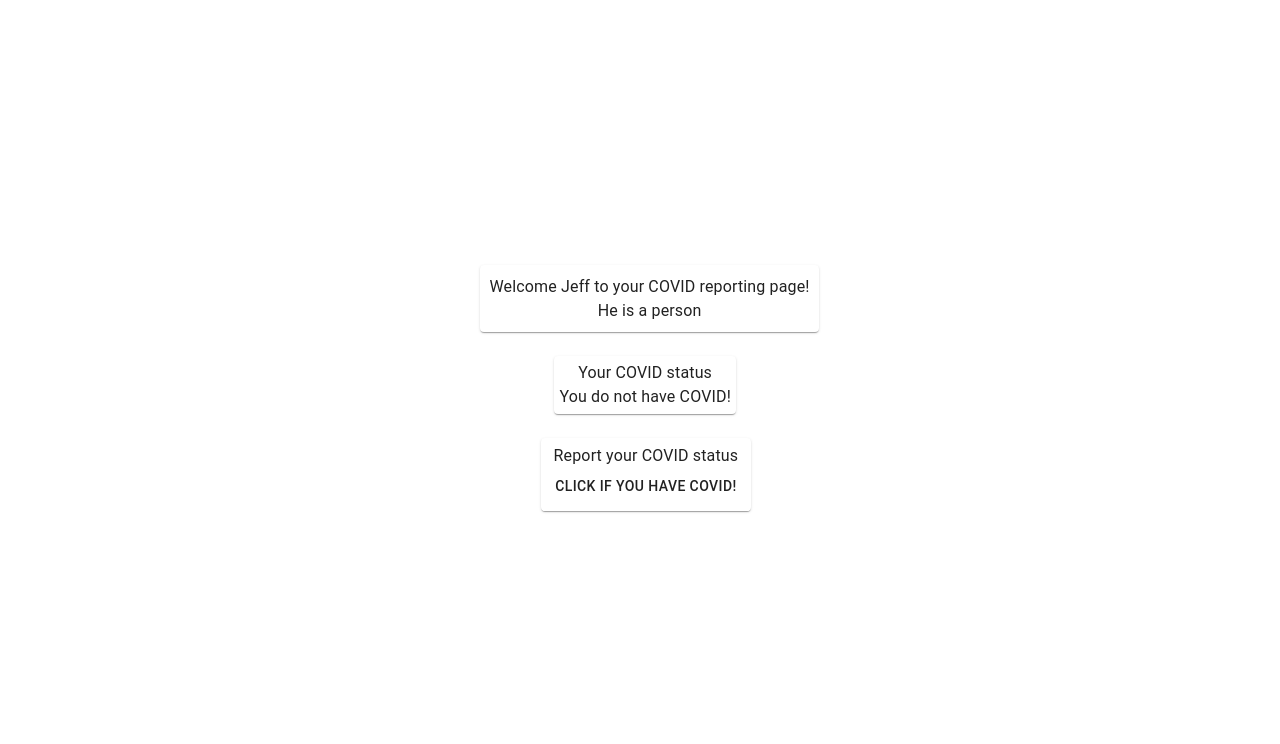
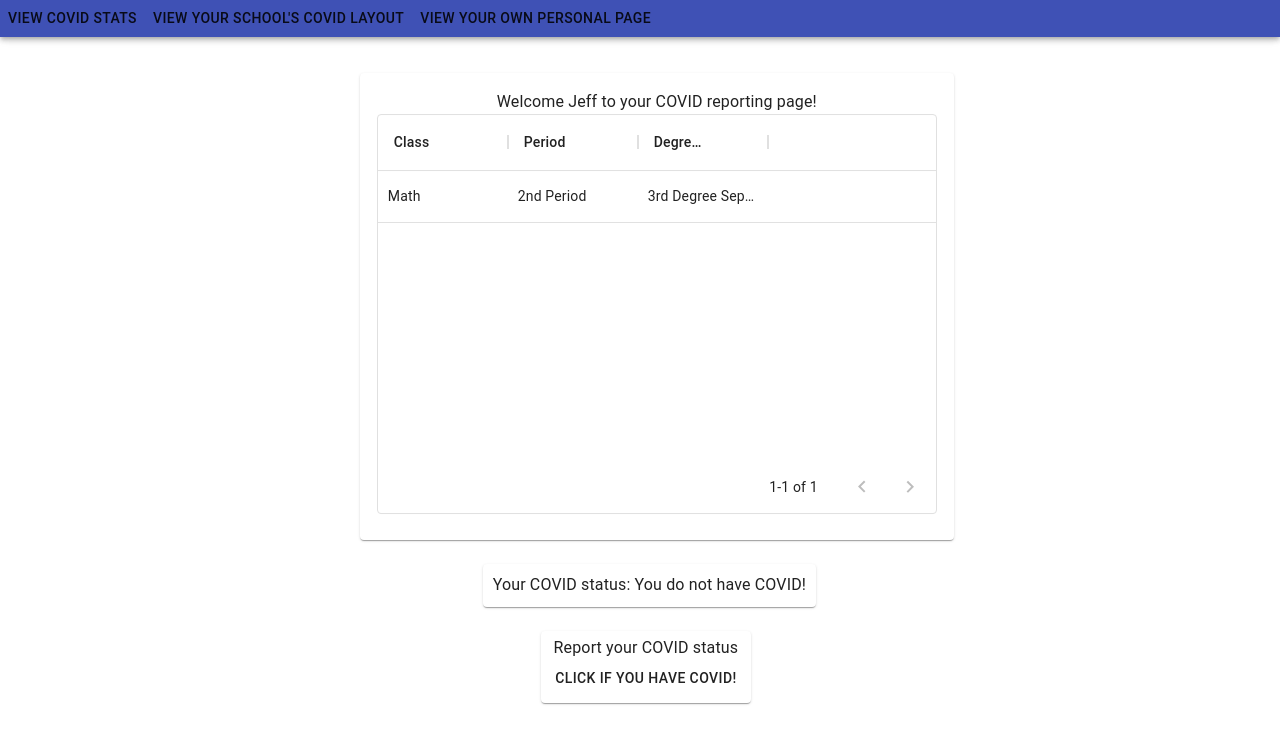
Before and after one commit to MattLiCodes/ProTracker, a React (Create React App) app: page /StudentPage in a window 1280 px wide. Shown: the top 744 px of the page. Built offline with nearby package versions, Linux system fonts and the light colour scheme.

Commit message:
Frontend on StudentPage

```diff
--- /dev/null
+++ b/src/Appbar.css
@@ -0,0 +1,5 @@
+.appBar {
+    height: max-content;
+    background-color: coral;
+    position: absolute;
+}
--- a/src/StudentPage.css
+++ b/src/StudentPage.css
@@ -21,6 +21,13 @@
 .namePaper, .COVIDStatusPaper, .COVIDUpdatePaper {
     padding: 3%;
     width: max-content;
+    height: max-content;
+}
+
+.namePaper {
+    width: 70vh;
+    height: 50vh;
+    padding-bottom: 50px;
 }
 
 .studentData {
--- a/src/StudentPage.js
+++ b/src/StudentPage.js
@@ -1,6 +1,26 @@
 import React, {Component} from 'react';
 import {Grid, Paper, Typography, Button} from '@material-ui/core';
+import {DataGrid} from '@material-ui/data-grid';
 import "./StudentPage.css";
+import Appbar from './appbar';
+
+const columns = [
+    {
+        field: 'className',
+        headerName: 'Class',
+        width: 130
+    },
+    {
+        field: 'classTime',
+        headerName: 'Period',
+        width: 130
+    },
+    {
+        field: 'COVIDDegree',
+        headerName: 'Degrees of COVID',
+        width: 130
+    }
+]
 
 class StudentPage extends Component {
     constructor(props) {
@@ -8,36 +28,44 @@ class StudentPage extends Component {
         this.state = {
             studentSpecs: {
                 'name': "Jeff",
-                'userSpecifics': "He is a person",
                 'covidStatus': false
-            }
+            },
+            rows: []
         }
     }
 
     componentDidMount = () => {
+        const rows = [{
+            'id': 0,
+            'className': "Math",
+            'classTime': "2nd Period",
+            'COVIDDegree': "3rd Degree Seperation"
+        }];
+
         this.setState({
             studentSpecs: {
                 'name': "Jeff",
-                'userSpecifics': "He is a person",
                 'covidStatus': false
-            }
+            },
+            classGrid: <DataGrid pageSize={5} rows = {rows} columns = {columns}></DataGrid>
         });
     }
 
     render() {
         return (
             <div className = "background">
+                <Appbar/>
+
                 <Grid className = "mainGridContainer" container direction = "column" alignItems = "center" spacing = {3} justify = "center">
                     <Grid item>
                         <Paper className = "namePaper">
                             <Typography className = "name">Welcome {this.state.studentSpecs['name']} to your COVID reporting page!</Typography>
-                            <Typography className = "studentData">{this.state.studentSpecs['userSpecifics']}</Typography>
+                            {this.state.classGrid}
                         </Paper>
                     </Grid>
                     <Grid item>
                         <Paper className = "COVIDStatusPaper">
-                            <Typography className = "statusDisplay">Your COVID status</Typography>
-                            <Typography className = "studentStatus">You do {this.state.studentSpecs['covidStatus'] ? "" : "not"} have COVID!</Typography>
+                            <Typography className = "statusDisplay">Your COVID status: You do {this.state.studentSpecs['covidStatus'] ? "" : "not"} have COVID!</Typography>
                         </Paper>
                     </Grid>
                     <Grid item>
@@ -47,6 +75,7 @@ class StudentPage extends Component {
                         </Paper>
                     </Grid>
                 </Grid>
+
             </div>
         )
     }
--- /dev/null
+++ b/src/appbar.js
@@ -0,0 +1,34 @@
+import {Component} from 'react';
+import {AppBar, Button, Grid} from '@material-ui/core';
+import './Appbar.css';
+
+class Appbar extends Component {
+    constructor(props) {
+        super(props);
+        this.state = {
+
+        }
+    }
+
+    render() {
+        return (
+            <div>
+                <AppBar className = "appBar">
+                    <Grid container>
+                        <Grid item>
+                            <Button>View COVID Stats</Button>
+                        </Grid>
+                        <Grid item>
+                            <Button>View your school's COVID layout</Button>
+                        </Grid>
+                        <Grid item>
+                            <Button>View your own personal page</Button>
+                        </Grid>
+                    </Grid>
+                </AppBar>
+            </div>
+        )
+    }
+}
+
+export default Appbar;
```
Also changed, not shown: 1 other file (tests, documents, lock files or other folders).
